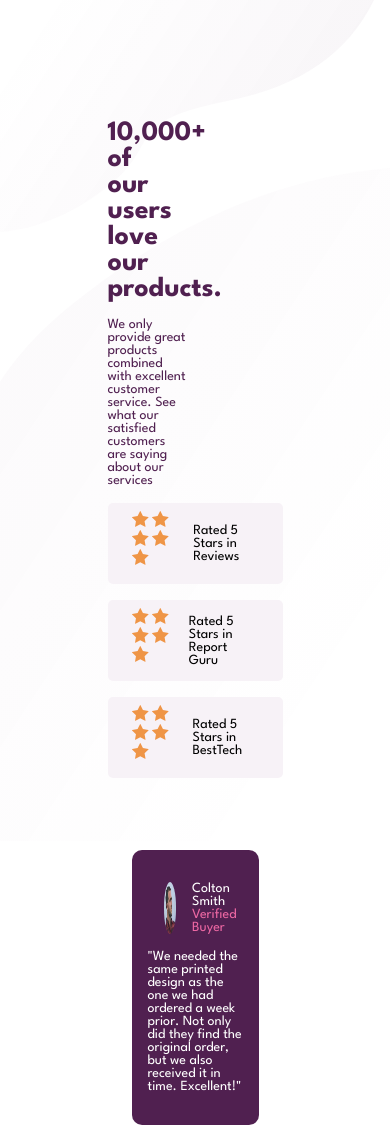
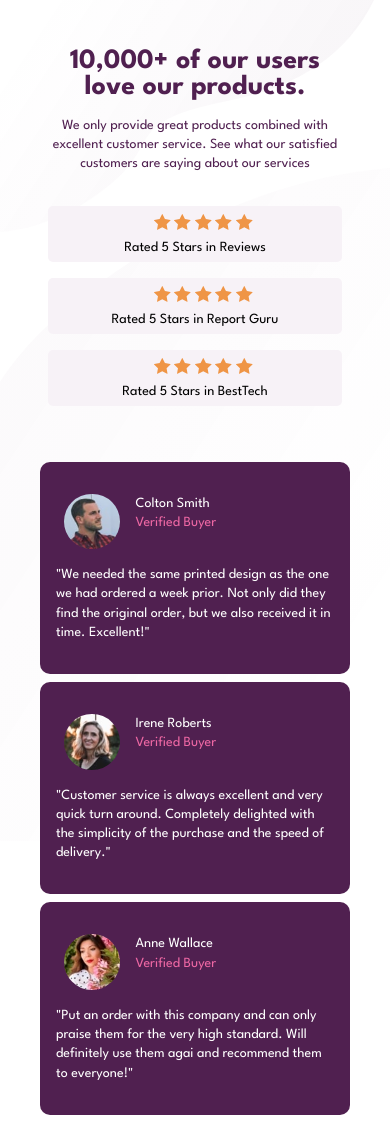
Before and after one commit to Duzoka/social-proof-section, a plain HTML site: page index.html in a window 390 px wide. Shown: the top 1128 px of the page. Drawn offline with Linux system fonts and the light colour scheme.

Commit message:
Add files via upload

```diff
--- a/src/css/responsive.css
+++ b/src/css/responsive.css
@@ -1,4 +1,4 @@
-@media (max-width: 375px) {
+@media (max-width: 502px) {
     .card {
         padding: 0.5rem;
     }
@@ -72,7 +72,7 @@
 }
 
 
-@media (max-width: 690px){
+@media (max-width: 680px){
 
     body {
         overflow: scroll;
@@ -88,9 +88,23 @@
         padding: 0.5rem;
     }
 
+    .card header .about {
+        text-align: center;
+    }
+    .card header .about h1 {
+        padding: 0 0 0 0;
+        margin: 0 0 1rem;
+    }
+
+    .card header .about p {
+        padding: 0;
+    }
+
     footer {
         flex-direction: column;
     }
+
+
 
     .card header .rate> .reviews {
         margin-left: 0;
@@ -110,7 +124,24 @@
 
     .card header .rate div>picture {
         margin-bottom: 0.5rem;
+    }
 
+}
+
+@media ( max-width: 1001px) {
+
+.user-section {
+    margin: 0;
+}
+
+.user-section img {
+    height: 20%;
+    margin: 1rem 0.5rem;
+    }
+
+.user-section .tag {
+    margin: 1rem 0.5rem;
+}
 }
 
 @media (min-width: 1440px) {
```
